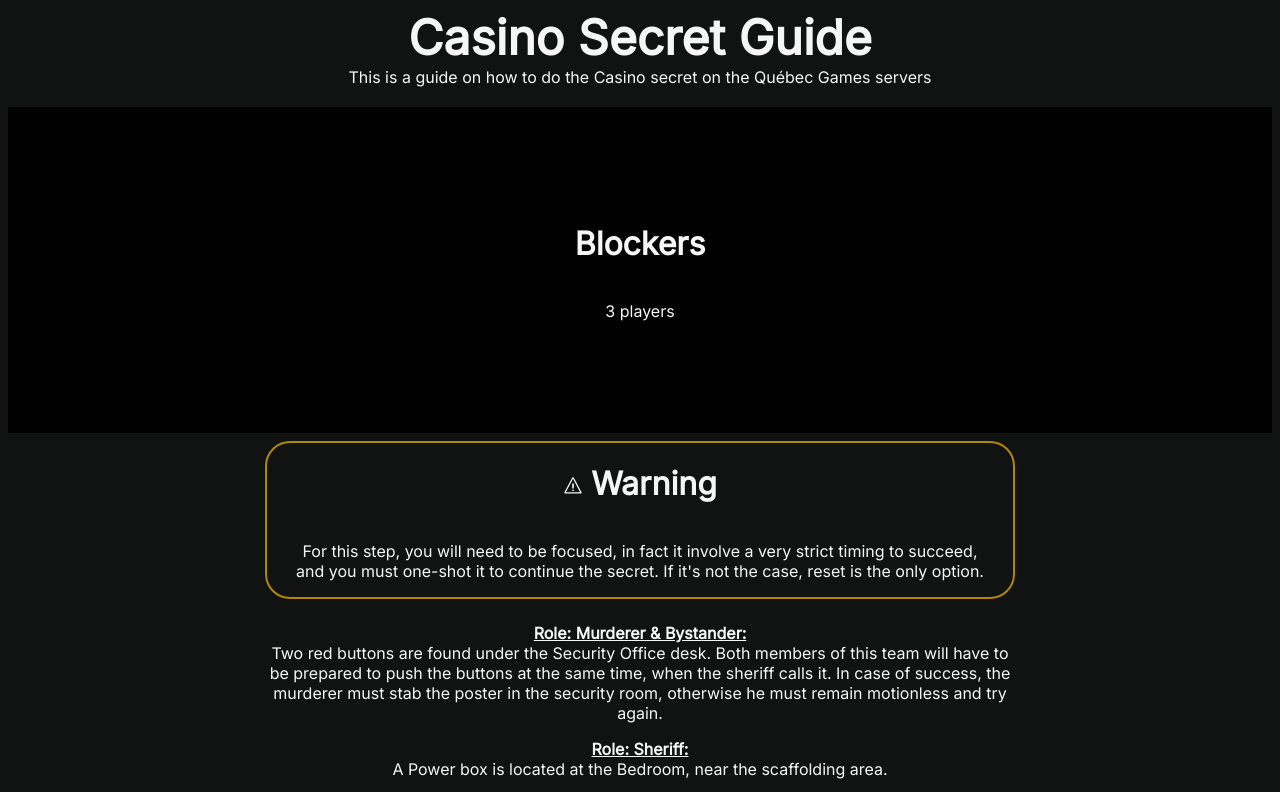
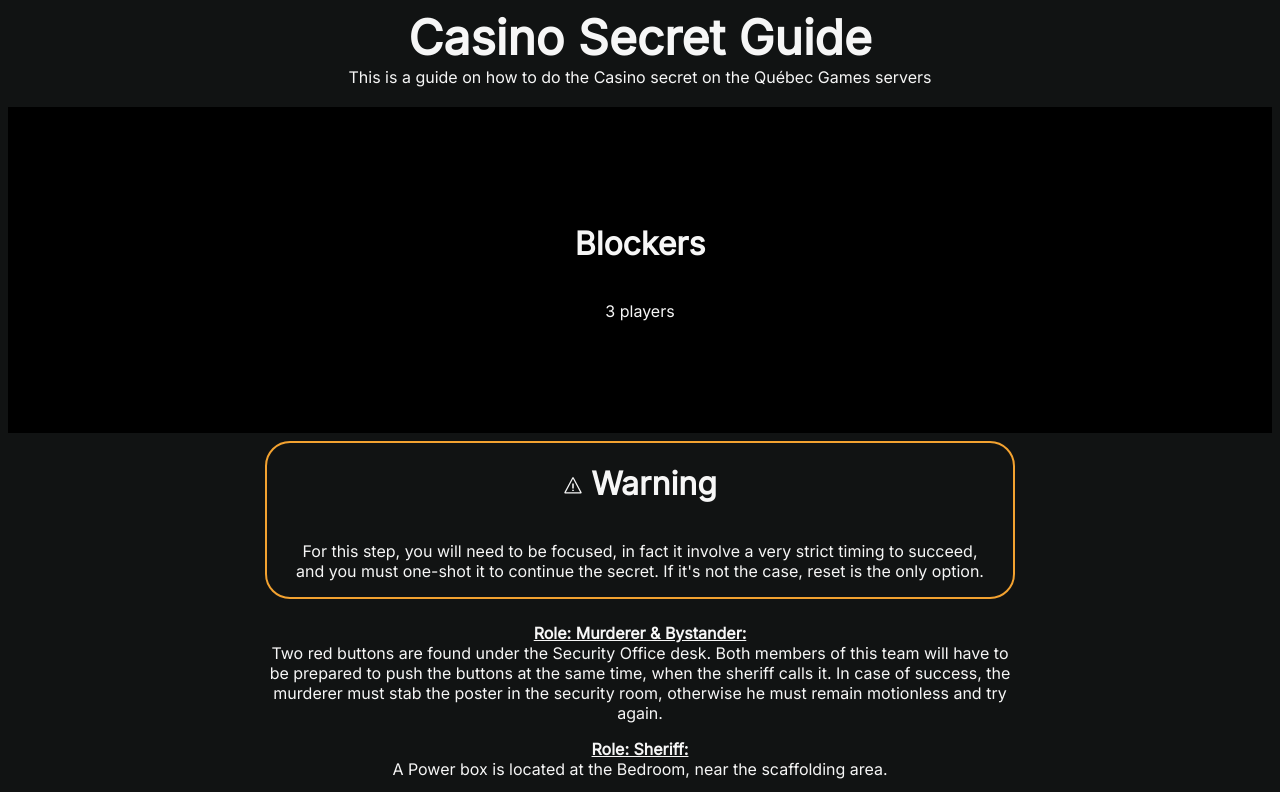
Before and after one commit to sleepymaidbot/sleepymaid, an Astro site in the folder services/qcgsecret/: page /guide/casino in a window 1280 px wide. Shown: the top 792 px of the page. Built offline with nearby package versions, Linux system fonts and the light colour scheme; Astro itself is replaced by a stand-in of ours.

Commit message:
refactor(AlertComponent): new warning color

```diff
--- a/services/qcgsecret/src/styles/Alert.css
+++ b/services/qcgsecret/src/styles/Alert.css
@@ -47,5 +47,5 @@
 }
 
 .alert-component-warning {
-	border-color: #b08706;
+	border-color: #f3a230;
 }
```
